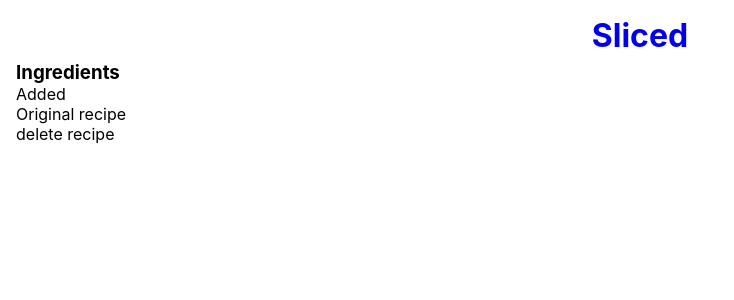
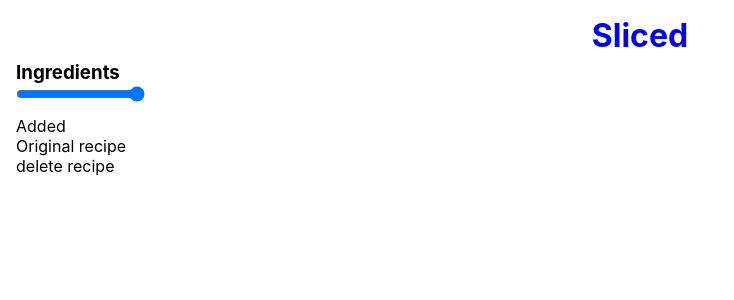
Before and after one commit to rachelrly/sliced-client, a React (Create React App) app: page /recipe/1 in a window 1280 px wide. Shown: the top 300 px of the page, without its empty margins (0-734 px from the left). Built offline with nearby package versions, Linux system fonts and the light colour scheme; no server answers.

Commit message:
added slider, changed routing, moved recipe state to App.js

```diff
--- a/src/App.js
+++ b/src/App.js
@@ -1,6 +1,8 @@
 import React, { Component } from 'react';
 import Header from './components/Header/Header'
 import { Route, Switch } from 'react-router-dom'
+
+import UserRecipesApiService from './services/user-recipes-api-service'
 
 import LandingPage from './components/LandingPage/LandingPage'
 import Login from './components/Login/Login'
@@ -9,6 +11,24 @@ import RecipeList from './components/RecipeList/RecipeList'
 import RecipePage from './components/RecipePage/RecipePage'
 
 class App extends Component {
+  constructor() {
+    super();
+    this.state = {
+      recipes: []
+    }
+  }
+
+  componentDidMount() {
+
+    UserRecipesApiService.getRecipes()
+      .then(res => {
+        this.setState({
+          recipes: res
+        })
+
+      })
+      .catch(err => console.log(err.message))
+  }
 
   render() {
     return (
@@ -26,8 +46,9 @@ class App extends Component {
               component={Login}
             />
             <Route
-              path='/recipes'
-              component={RecipeList}
+              exact
+              path='/recipe'
+              render={props => <RecipeList recipes={this.state.recipes} />}
             />
             <Route
               path='/add-recipe'
--- a/src/components/AddRecipe/AddRecipe.js
+++ b/src/components/AddRecipe/AddRecipe.js
@@ -32,7 +32,7 @@ function AddRecipe(props) {
         }
 
         UserRecipesApiService.createRecipe(recipe)
-            .then(props.history.push('/recipes'))
+            .then(props.history.push('/recipe'))
     }
 
     return (
--- a/src/components/RecipeList/RecipeList.js
+++ b/src/components/RecipeList/RecipeList.js
@@ -7,31 +7,12 @@ import './RecipeList.css'
 
 
 class RecipeList extends Component {
-    constructor(props) {
-        super(props);
-        this.state = {
-            recipes: []
-        }
-    }
-
-    componentDidMount() {
-        UserRecipesApiService.getRecipes()
-            .then(res => {
-                this.setState({
-                    recipes: res
-                })
-
-            })
-            .catch(err => console.log(err.message))
-
-
-    }
 
     render() {
 
         return (
             <section className='recipe_list'>
-                <RecipeThumbnails recipes={this.state.recipes} />
+                <RecipeThumbnails recipes={this.props.recipes} />
 
                 <Link to='/add-recipe'>
                     <button className='add_recipe'>Add Recipe</button>
--- a/src/components/RecipePage/RecipePage.js
+++ b/src/components/RecipePage/RecipePage.js
@@ -34,7 +34,7 @@ class RecipePage extends Component {
 
     deleteRecipe(id) {
         UserRecipesApiService.deleteRecipe(id)
-            .then(this.props.history.push('/recipes'))
+            .then(this.props.history.push('/recipe'))
     }
 
     render() {
@@ -44,6 +44,17 @@ class RecipePage extends Component {
                 <h2>{this.state.title}</h2>
 
                 <h3>Ingredients</h3>
+                <div className='slider_container'>
+                    <label htmlFor='slider'></label>
+                    <input
+                        type="range"
+                        min='1'
+                        max='100'
+                        defaultValue='100'
+                        name='slider'
+                        className='slider'
+                        id='mySlider' />
+                </div>
                 <ul className='ingredients_wrapper'>
                     <RecipePageIngredients ingredients={this.state.ingredients} />
                 </ul>
```
